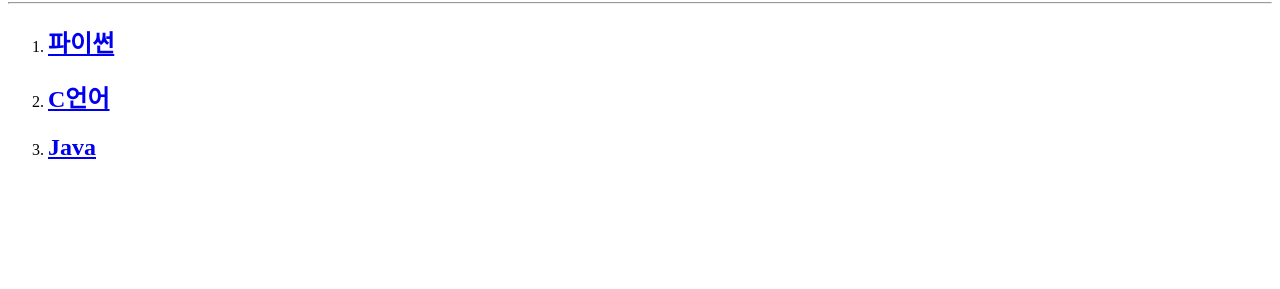
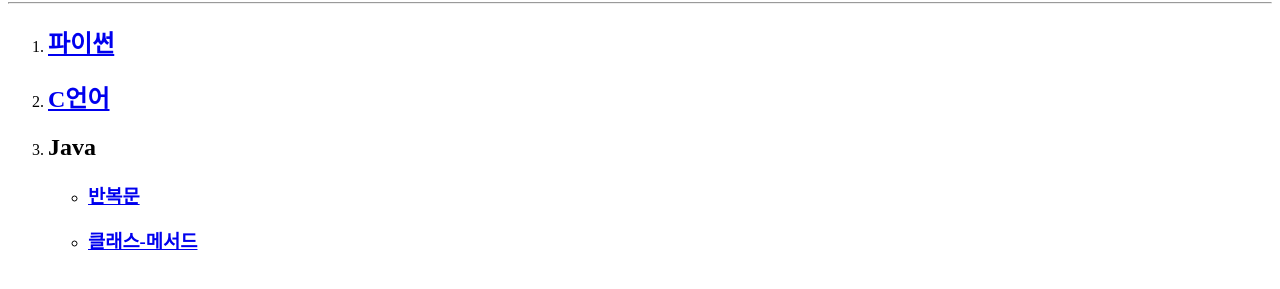
Before and after one commit to cjc-coding/cjc-coding.github.io, a plain HTML site: page index.html in a window 1280 px wide. Shown: the part 295-584 px from the top of the page. Drawn offline with Linux system fonts and the light colour scheme.

Commit message:
Update index.html

```diff
--- a/index.html
+++ b/index.html
@@ -40,7 +40,21 @@
     <ol>
         <li><a href="https://branched-headlight-e2e.notion.site/180efb27efe680c69cb8f98a9c4de246?pvs=4"><h2>파이썬</h2></a></li>
         <li><a href="https://branched-headlight-e2e.notion.site/C-180efb27efe680f89a8fff5158c78438?pvs=4"><h2>C언어</h2></a></li>
-        <li><a href="https://branched-headlight-e2e.notion.site/JAVA-169efb27efe6804f9a19f6f70c7b909d?pvs=4"><h2>Java</h2></a></li>
+        <li>
+            <h2>Java</h2>
+            <ul>
+                <li>
+                    <a href="https://branched-headlight-e2e.notion.site/5-18befb27efe680e2b7d7f600c900e49e?pvs=4">
+                        <h3>반복문</h3>
+                    </a>
+                </li>
+                <li>
+                    <a href="https://branched-headlight-e2e.notion.site/7-Java-Class-18befb27efe6800c9fa0e92ceb44bdda?pvs=4">
+                        <h3>클래스-메서드</h3>
+                    </a>
+                </li>
+            </ul>
+        </li>
     </ol>
 </body>
 </html>
```
